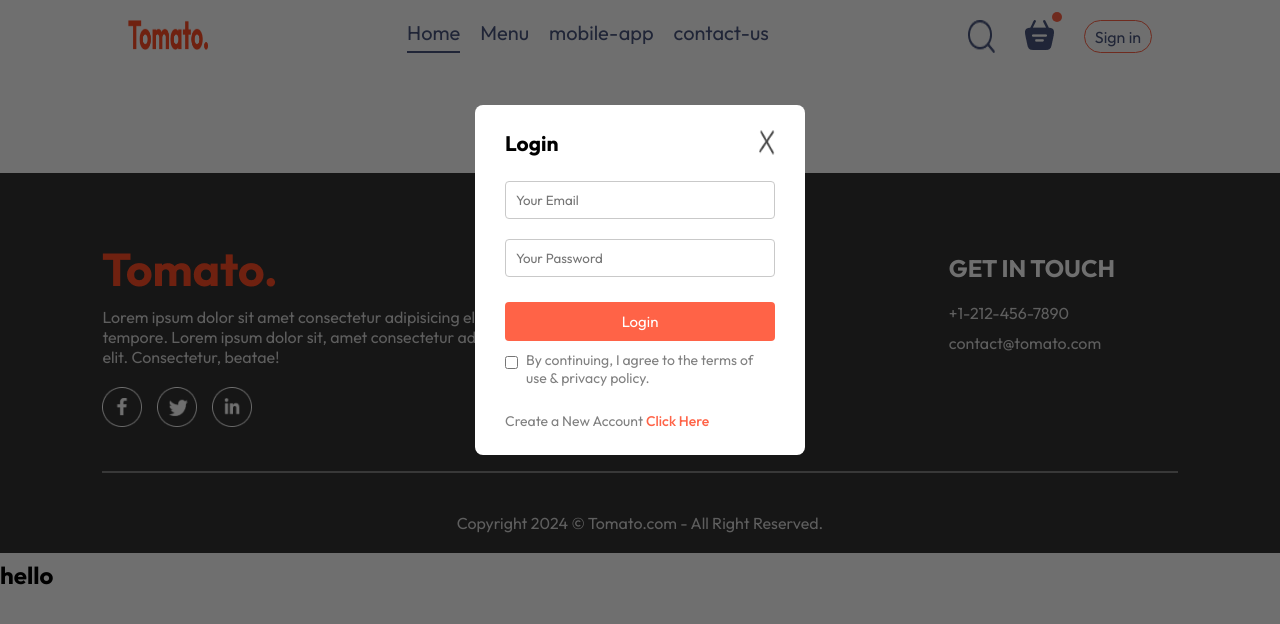
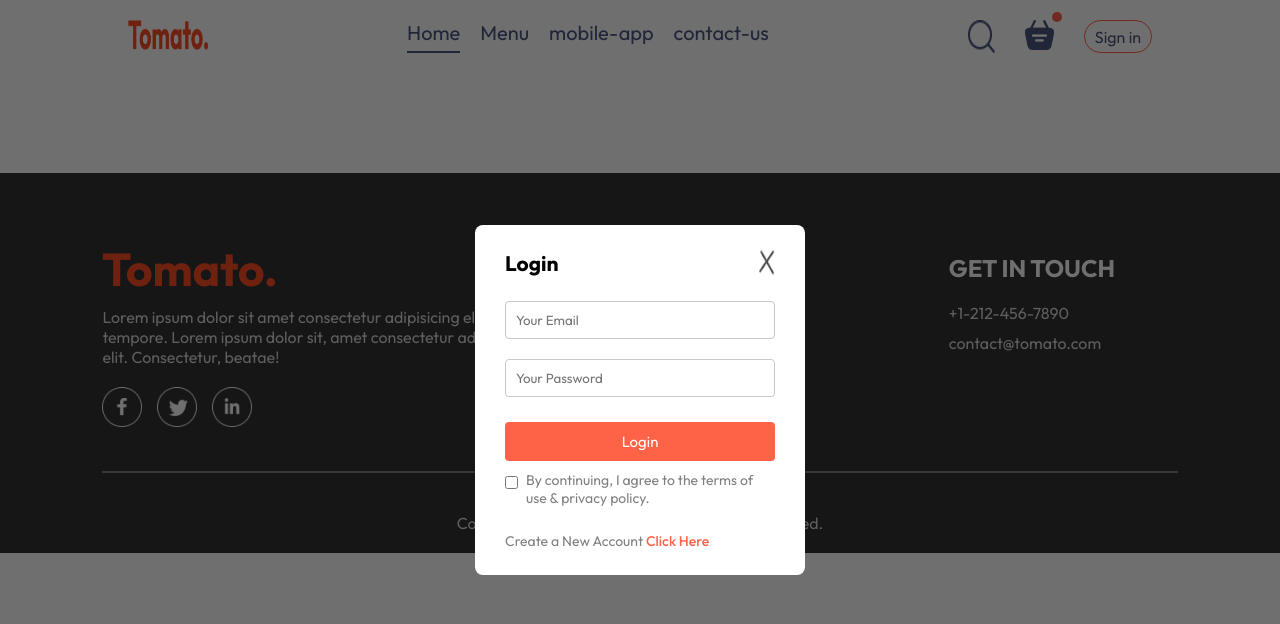
Before and after one commit to Madhuri-Giri/Food-Delivery-app, a React (Create React App) app: page /order in a window 1280 px wide. Both pictures are taken after a click on the button "Sign in". Shown: the top 624 px of the page. Built offline with nearby package versions, Linux system fonts and the light colour scheme.

Commit message:
remove changes

```diff
--- a/src/components/footer/Footer.js
+++ b/src/components/footer/Footer.js
@@ -1,4 +1,4 @@
-// this is footer
+
 import React from 'react'
 import "./Footer.css"
 import logo from "../../assets/logo.png"
--- a/src/components/loginPopUp/LoginPopUp.js
+++ b/src/components/loginPopUp/LoginPopUp.js
@@ -27,7 +27,6 @@ const LoginPopUp = ({ setShowLogin }) => {
           <p>Create a New Account <span onClick={() => setCurrState("Sign-Up")}>Click Here</span></p>
           : <p>Already have an Account <span onClick={() => setCurrState("Login")}>Login here</span></p>}
       </form>
-      <div><h2>hello</h2> </div>
     </div>
   );
 };
```
